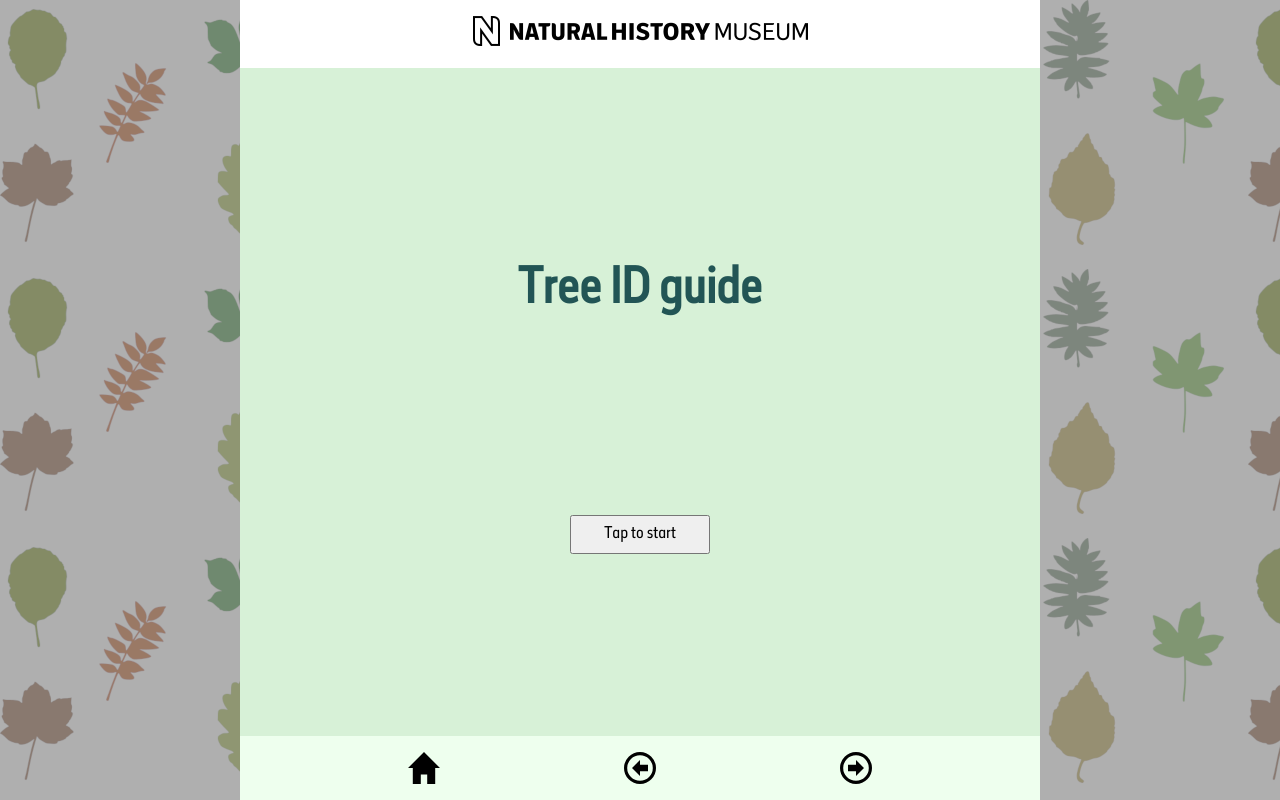
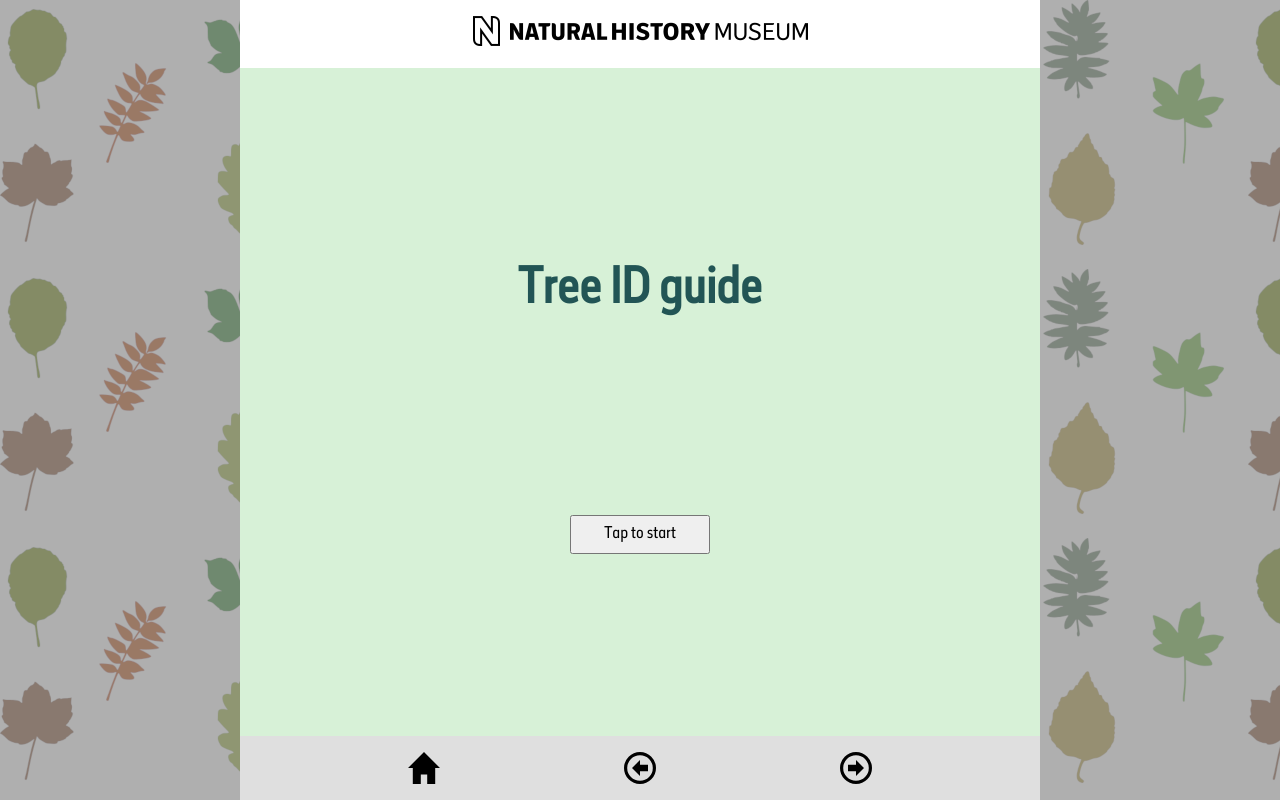
Before and after one commit to RobinMarsden-NHM/vue-id-guide, a Vue app: page / in a window 1280 px wide. Built offline with nearby package versions, Linux system fonts and the light colour scheme.

Commit message:
Further initial WIP

```diff
--- a/index.html
+++ b/index.html
@@ -3,7 +3,7 @@
 <head>
 	<title>Webpacked Vue.js ID guide</title>
 	<meta charset="utf-8">
-	<meta name="viewport" content="user-scalable=no, initial-scale=1, maximum-scale=1, minimum-scale=1, width=device-width, height=device-height, target-densitydpi=device-dpi" />
+	<meta name="viewport" content="width=device-width,initial-scale=1.0,shrink-to-fit=no,user-scalable=0,maximum-scale=1.0" />
 </head>
 <body>
 
--- a/src/components/IdGuide.vue
+++ b/src/components/IdGuide.vue
@@ -42,7 +42,8 @@ export default {
         title: undefined,
         step: {},
         answer: {}
-      }
+      },
+      stateHistory: []
     }
   },
   mounted () {
@@ -50,6 +51,7 @@ export default {
   },
   methods: {
     setDisplayMode: function (newMode) {
+      // console.log(`Setting display mode: ${newMode}`)
       switch (newMode) {
         case 'home':
           this.state = this.getInitialState()
@@ -61,14 +63,13 @@ export default {
           this.showStep()
           break
         case 'answer':
-          console.log('Setting "answer" display mode')
           this.state.title = this.state.answer.name
           this.state.displayMode = 'answer'
           break
         default:
           throw new Error('A display mode must be passed!')
       }
-      console.log(this.state)
+      // console.log(this.state)
     },
     getInitialState: function () {
       //  Returns state to entrypoint of ID guide
@@ -85,13 +86,11 @@ export default {
       this.state.title = this.dataset.data[this.state.keyIndex].description
       this.state.keyId = this.dataset.data[this.state.keyIndex].key
       this.state.step = this.dataset.data[this.state.keyIndex].steps[this.state.stepIndex]
-      console.log(this.state)
     },
     selectOption: function (e) {
-      console.log('Selecting option...')
       if (e.answerId) {
         //  If answer is passed
-        console.log(`*****Answer: ${e.answerId}`)
+        // console.log(`*****Answer: ${e.answerId}`)
         this.state.answer = this.dataset.answers[this.getAnswerIndex(e.answerId)]
         this.state.step = {}
         this.setDisplayMode('answer')
--- a/src/components/IdGuideFooter.vue
+++ b/src/components/IdGuideFooter.vue
@@ -45,7 +45,7 @@ export default {
 
 <style scoped lang="scss">
 .idguide-footer {
-  background: rgba(200,255,200,0.3);
+  background: rgba(150,150,150,0.3);
   display: flex;
   flex-direction: row;
   justify-content: space-evenly;
--- a/src/components/IdGuideMain.vue
+++ b/src/components/IdGuideMain.vue
@@ -46,11 +46,9 @@ export default {
   },
   methods: {
     gotoGuide: function () {
-      console.log('Start')
       this.$emit('gotoGuide')
     },
     selectOption: function (e) {
-      console.log('Home')
       this.$emit('selectOption', e)
     }
   }
--- a/src/components/IdGuideOption.vue
+++ b/src/components/IdGuideOption.vue
@@ -44,7 +44,7 @@ export default {
   },
   methods: {
     selectOption: function () {
-      console.log(`********* ${JSON.stringify(this.option)}`)
+      // console.log(`Option selected: ${JSON.stringify(this.option)}`)
       this.$emit('selectOption', this.option)
     }
   }
```
